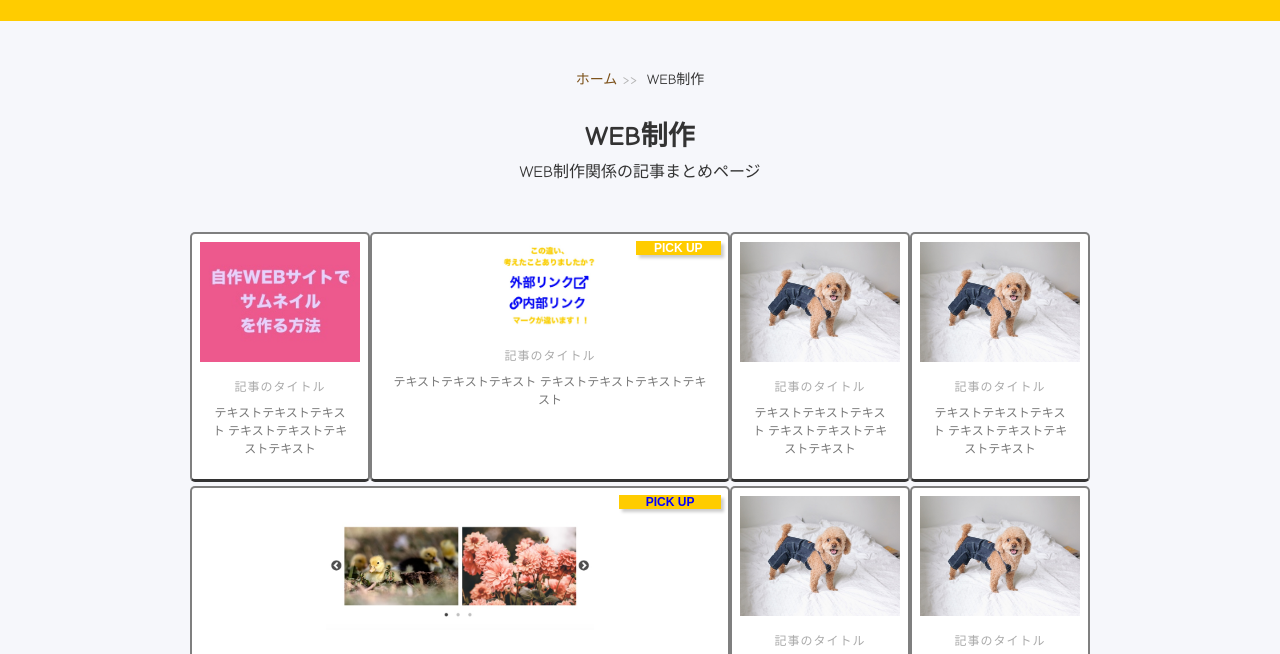
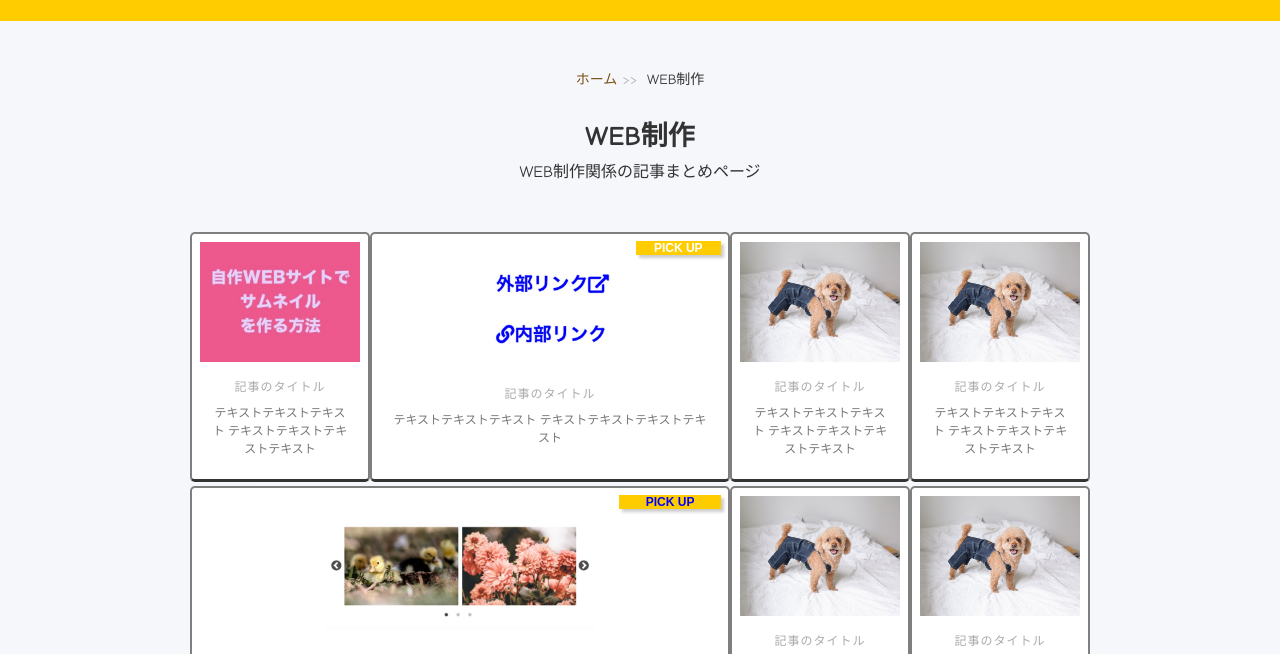
Before and after one commit to ponsu256/supreme-journey, a plain HTML site: page category_1.html in a window 1280 px wide. Shown: the part 135-789 px from the top of the page. Drawn offline with nearby package versions, Linux system fonts and the light colour scheme; a web font is replaced by a local one.

Commit message:
Update category_1.html

```diff
--- a/category_1.html
+++ b/category_1.html
@@ -51,7 +51,7 @@
   </div>
   <div class="grid-item grid-item--width2 grid-item--height2">
     <a href="blog/link.html">
-      <img class="image-leef" src="img/link.jpg" alt="dog">
+      <img class="image-leef" src="img/WEBlink.jpg" alt="dog">
       <div class="category">記事のタイトル</div>
       <p class="discription">
         テキストテキストテキスト
```
